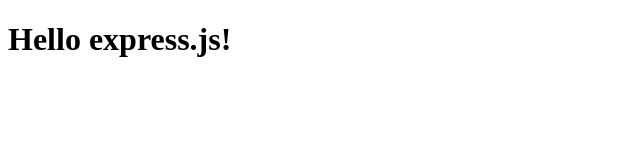
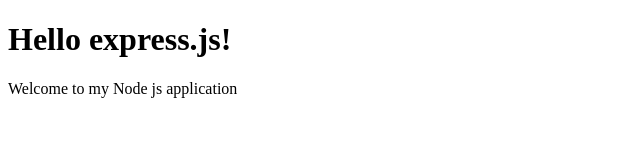
Before and after one commit to omgcheese/udemyWebServer, a website: page public/index.html in a window 1280 px wide. Shown: the whole page, without its empty margins (0-640 px from the left). Drawn offline with Linux system fonts and the light colour scheme.

Commit message:
Changes in Html

```diff
--- a/public/index.html
+++ b/public/index.html
@@ -6,6 +6,7 @@
 </head>
 <body>
 	<h1>Hello express.js!</h1>
+	<p>Welcome to my Node js application</p>
 
 </body>
 </html>
```
